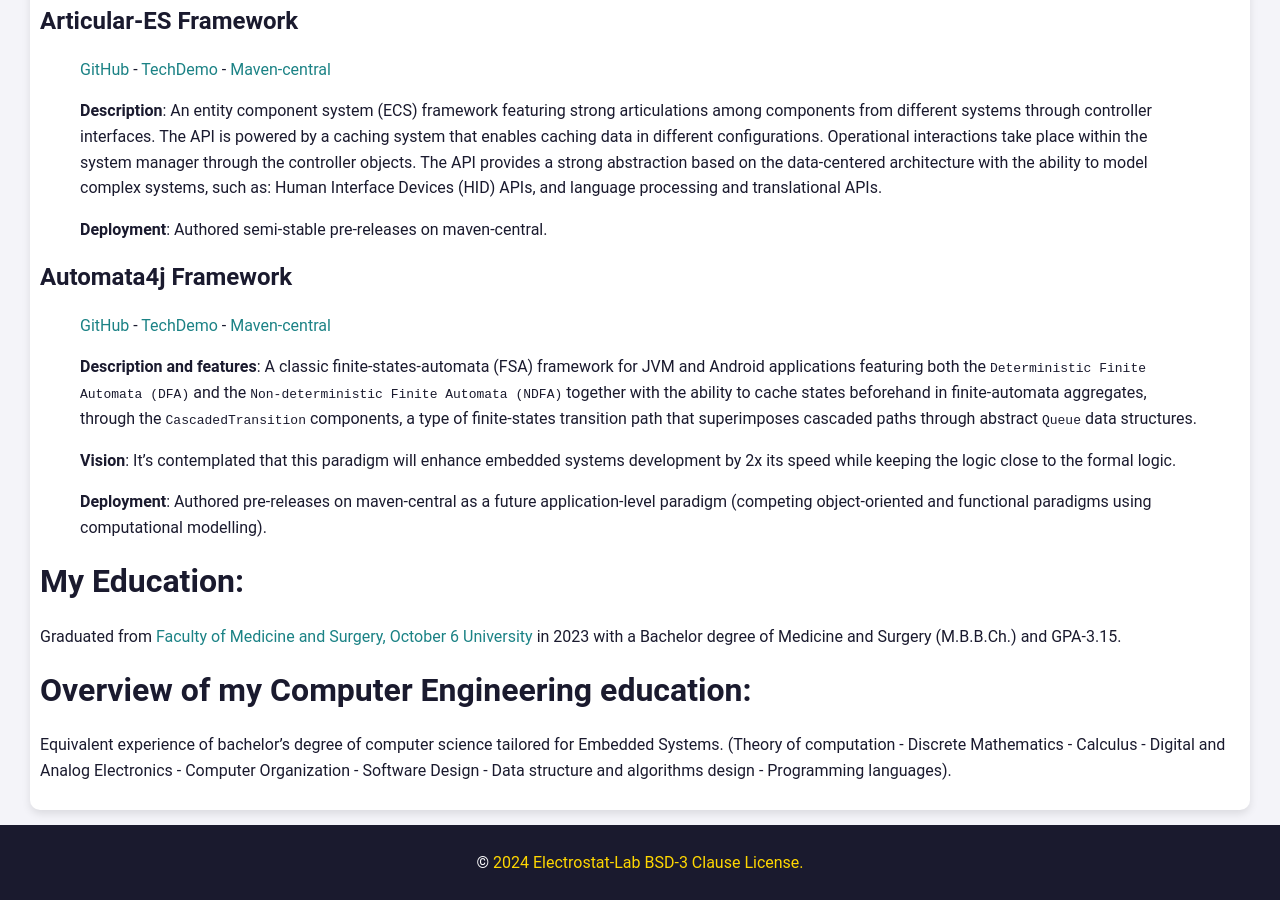
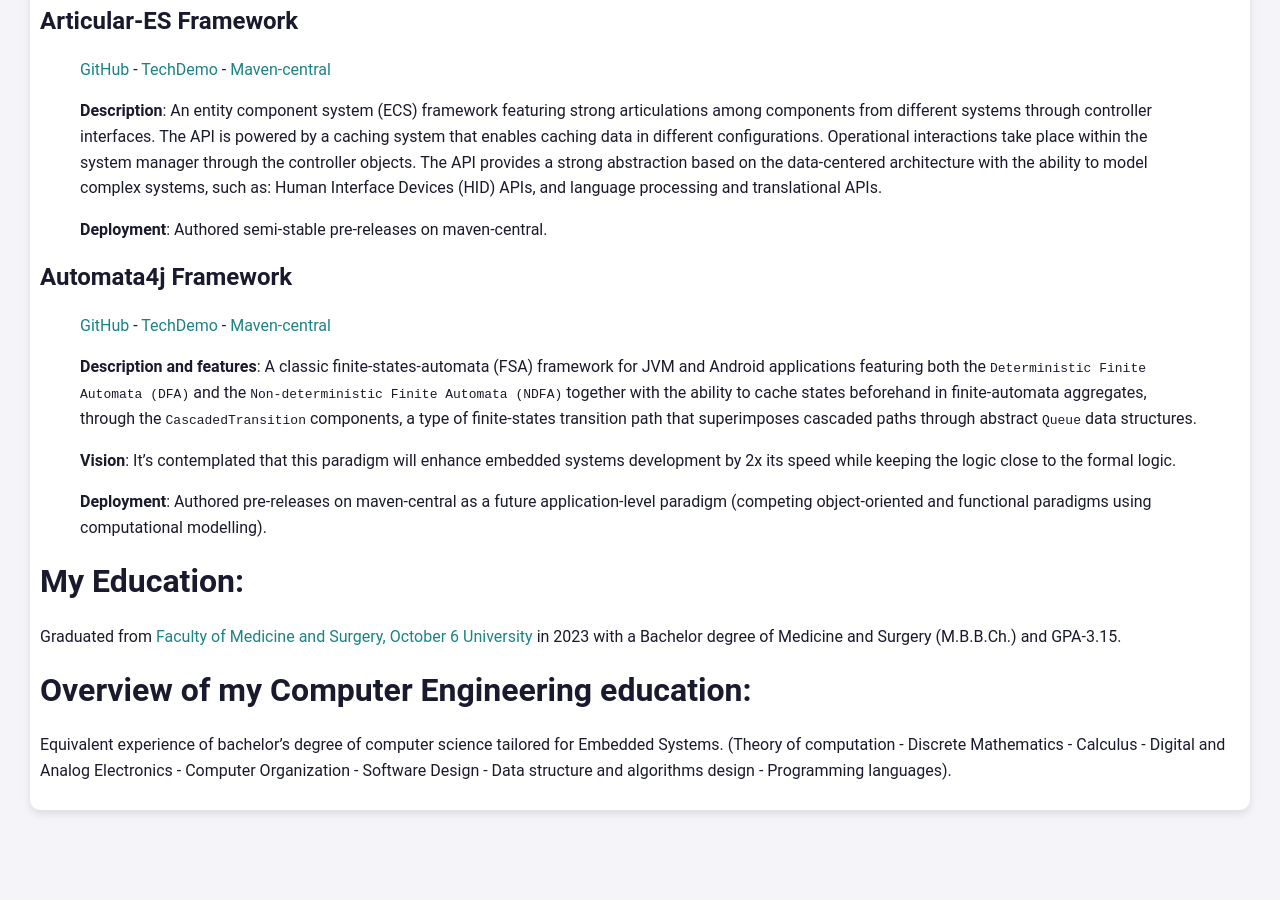
Before and after one commit to pavly-gerges/pavly-gerges, a Jekyll site: the page built from resume/index.md, in a window 1280 px wide and 900 px high, scrolled down 4369 px. Built offline with Jekyll 4.4.1, drawn with Linux system fonts in a browser that asks for light colours; our own code applies the rules of GitHub Pages for plain Markdown files; after the commit the page ends 5194 px from its top, so only the background shows below that.

Commit message:
Update default.html

```diff
--- a/resume/_layouts/default.html
+++ b/resume/_layouts/default.html
@@ -118,15 +118,8 @@
     </style>
 </head>
 <body>
-
     <div class="container">
         {{ content }}
     </div>
-
-    <footer>
-        <p>&copy; <a href="https://github.com/pavly-gerges/pavly-gerges/blob/main/LICENSE">2024 Electrostat-Lab BSD-3 Clause License.</a>
-        </p>
-    </footer>
-
 </body>
 </html>
```
